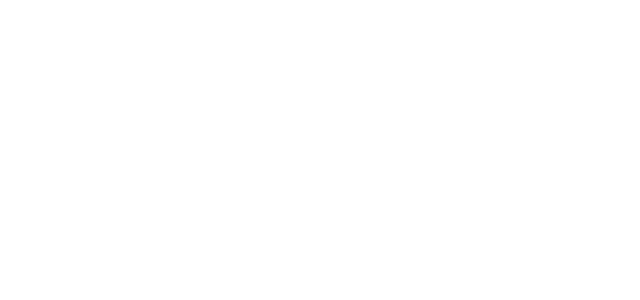
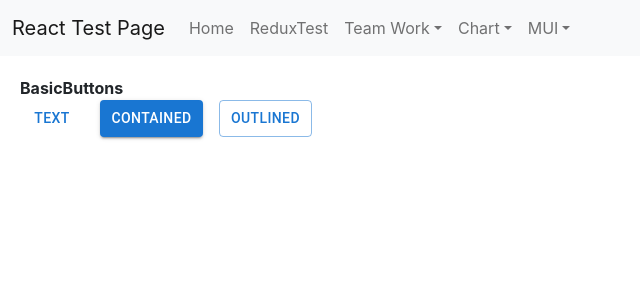
Before and after one commit to jinseok1306/React-Test, a React (Create React App) app in the folder ReactProject/client_app/: page /MUI/ButtonPage in a window 1280 px wide. Before the commit this address had no page. Shown: the top 300 px of the page, without its empty margins (0-640 px from the left). Built offline with nearby package versions, Linux system fonts and the light colour scheme.

Commit message:
MUI Basic Button 테스트 완료

```diff
--- a/ReactProject/client_app/src/App.tsx
+++ b/ReactProject/client_app/src/App.tsx
@@ -23,6 +23,7 @@ function App() {
                   <Route path="/Chart/PieChartWithCustomizedLabel" element={<Page.PieChartWithCustomizedLabel />} />
                   <Route path="/Chart/SimpleRadarChart" element={<Page.SimpleRadarChart />} />
                   <Route path="/MUI/InputPage" element={<Page.InputPage />} />
+                  <Route path="/MUI/ButtonPage" element={<Page.ButtonPage />} />
                   </Routes>
           </Provider>
     </div>
--- a/ReactProject/client_app/src/components/Menu.tsx
+++ b/ReactProject/client_app/src/components/Menu.tsx
@@ -30,6 +30,7 @@ const Menu = () => {
                             </NavDropdown>
                             <NavDropdown title="MUI" id="navbarScrollingDropdown">
                                 <NavDropdown.Item><Link to="/MUI/InputPage" style={{ color: 'rgba(0, 0, 0, 0.55)', textDecoration: 'none' }}>Input Page</Link></NavDropdown.Item>
+                                <NavDropdown.Item><Link to="/MUI/ButtonPage" style={{ color: 'rgba(0, 0, 0, 0.55)', textDecoration: 'none' }}>Button Page</Link></NavDropdown.Item>
                             </NavDropdown>
                         </Nav>
                     </Navbar.Collapse>
--- a/ReactProject/client_app/src/pages/MUI/ButtonPage.tsx
+++ b/ReactProject/client_app/src/pages/MUI/ButtonPage.tsx
@@ -8,7 +8,12 @@ const ButtonPage = () => {
         <div>
             <Menu />
             <div style={{ margin: 20 }}>
-                ㅇㅇㅇ
+                <Grid container rowSpacing={1} columnSpacing={{ xs: 1, sm: 2, md: 3 }}>
+                    <Grid item xs={3}>
+                        <b>BasicButtons</b>
+                        <BasicButtons />
+                    </Grid>
+                </Grid>
             </div>
         </div>
     );
--- a/ReactProject/client_app/src/pages/index.tsx
+++ b/ReactProject/client_app/src/pages/index.tsx
@@ -11,3 +11,4 @@ export { default as SimpleScatterChart } from './Chart/SimpleScatterChart';
 export { default as PieChartWithCustomizedLabel } from './Chart/PieChartWithCustomizedLabel';
 export { default as SimpleRadarChart } from './Chart/SimpleRadarChart';
 export { default as InputPage } from './MUI/InputPage';
+export { default as ButtonPage } from './MUI/ButtonPage';
```
